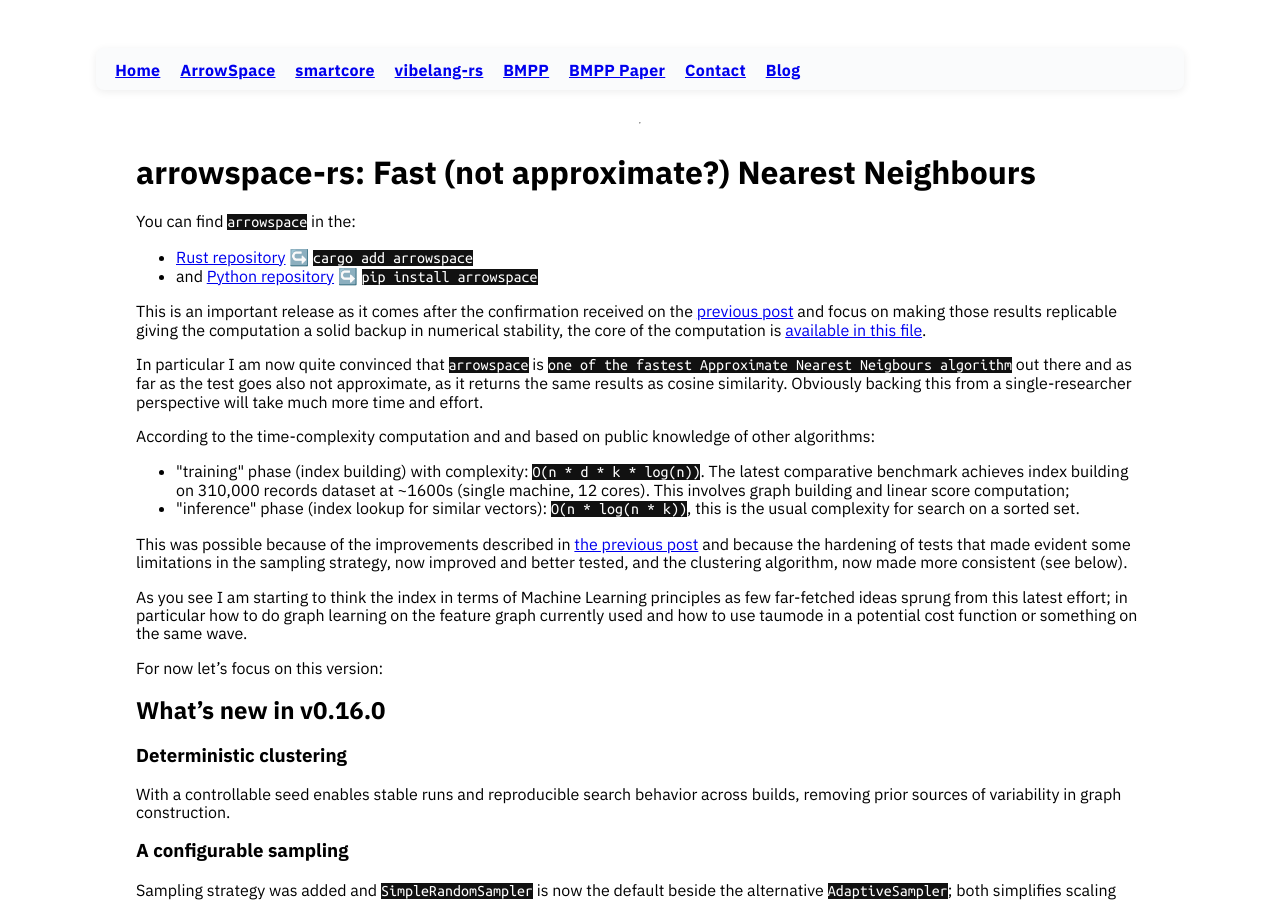
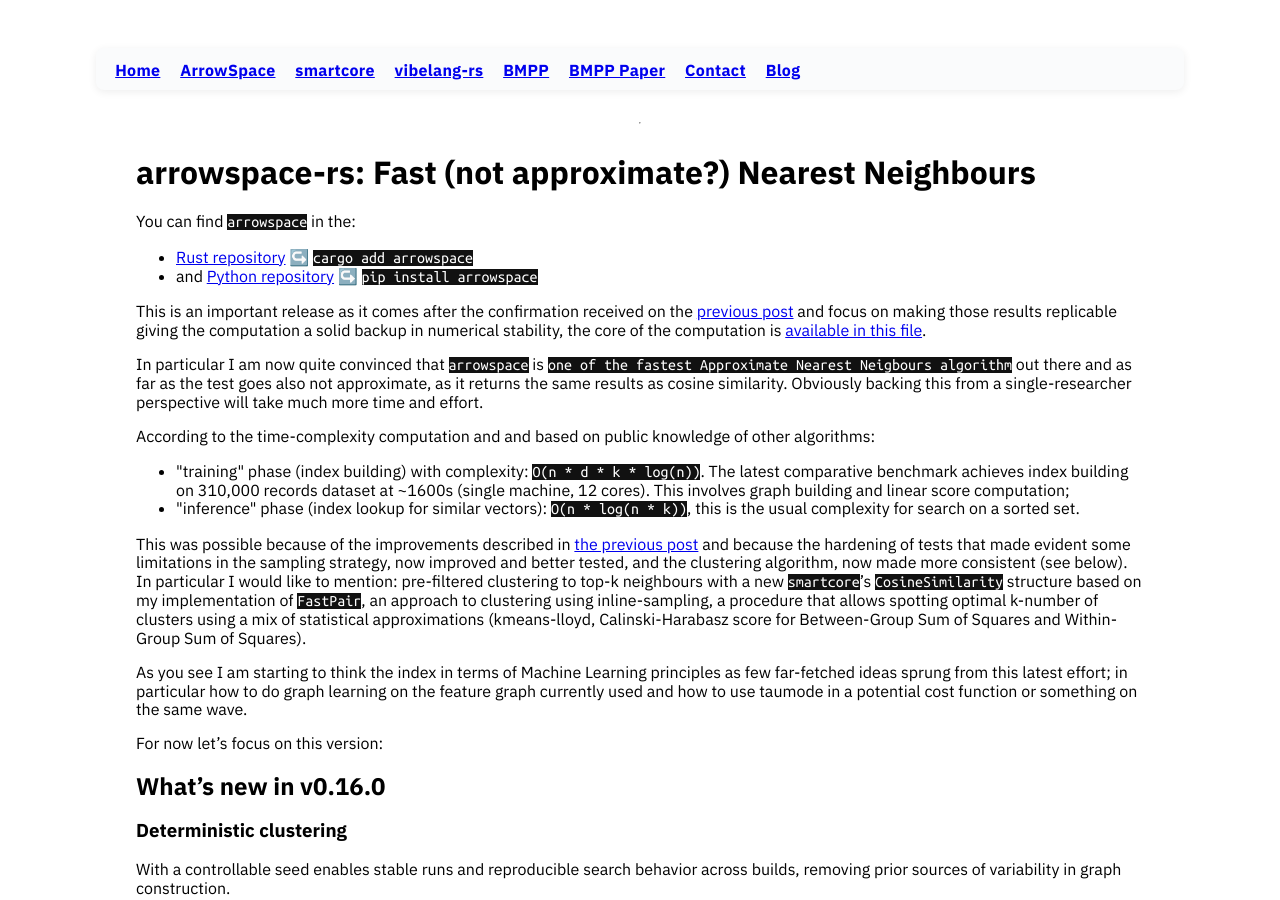
Before and after one commit to Mec-iS/staticwebpage, a Jekyll site: the page built from posts/005_fast_approximate_nearest_neighbours.md, in a window 1280 px wide and 900 px high. Built offline with Jekyll 4.4.1, drawn with Linux system fonts in a browser that asks for light colours; nearby versions of some CDN libraries.

Commit message:
add details

```diff
--- a/posts/005_fast_approximate_nearest_neighbours.md
+++ b/posts/005_fast_approximate_nearest_neighbours.md
@@ -73,7 +73,7 @@
 <ul><li> "training" phase (index building) with complexity: <code>O(n * d * k * log(n))</code>. The latest comparative benchmark achieves index building on 310,000 records dataset at ~1600s (single machine, 12 cores). This involves graph building and linear score computation;</li>
 <li>"inference" phase (index lookup for similar vectors): <code>O(n * log(n * k))</code>, this is the usual complexity for search on a sorted set.</li></ul></p>
 
-This was possible because of the improvements described in [the previous post](/posts/003_performance_improvements) and because the hardening of tests that made evident some limitations in the sampling strategy, now improved and better tested, and the clustering algorithm, now made more consistent (see below).
+This was possible because of the improvements described in [the previous post](/posts/003_performance_improvements) and because the hardening of tests that made evident some limitations in the sampling strategy, now improved and better tested, and the clustering algorithm, now made more consistent (see below). In particular I would like to mention: pre-filtered clustering to top-k neighbours with a new  `smartcore`'s `CosineSimilarity` structure based on my implementation of `FastPair`, an approach to clustering using inline-sampling, a procedure that allows spotting optimal k-number of clusters using a mix of statistical approximations (kmeans-lloyd, Calinski-Harabasz score for Between-Group Sum of Squares and Within-Group Sum of Squares).
 
 <p>As you see I am starting to think the index in terms of Machine Learning principles as few far-fetched ideas sprung from this latest effort; in particular how to do graph learning on the feature graph currently used and how to use taumode in a potential cost function or something on the same wave.</p>
 
```
